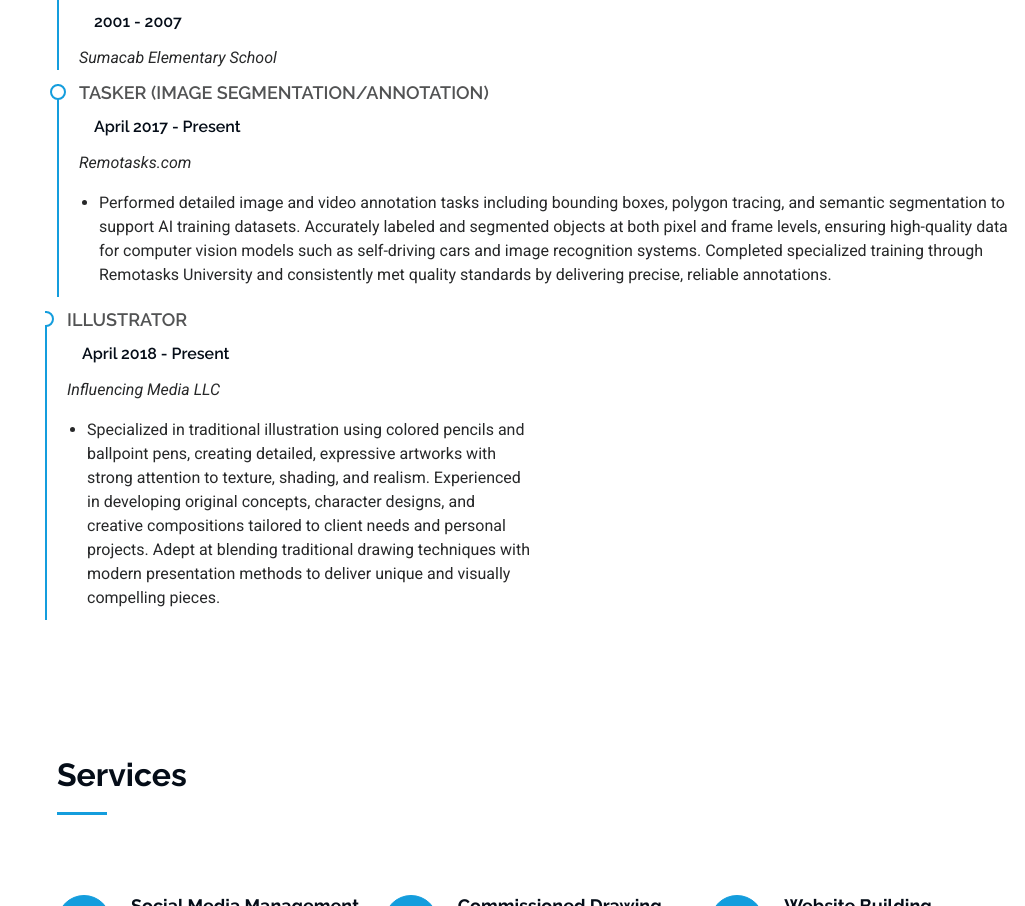
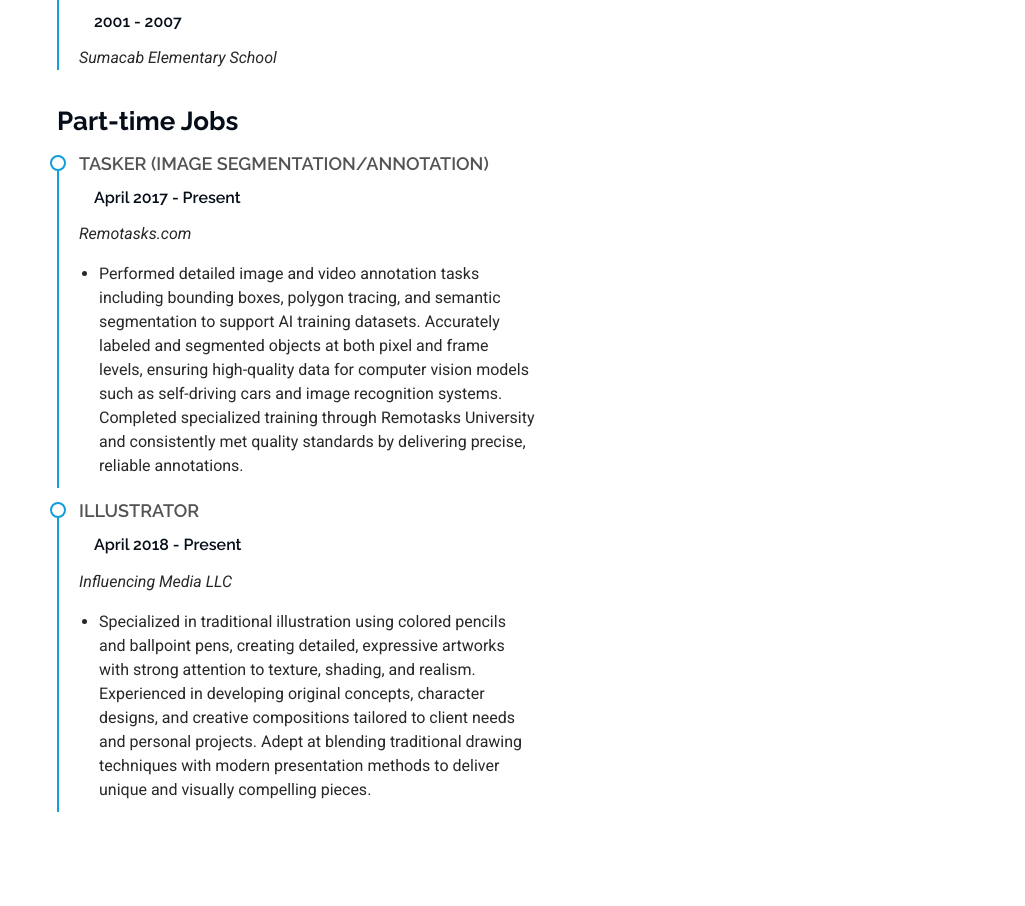
Before and after one commit to Jeff-vistada/CV-2, a plain HTML site: page index.html in a window 1280 px wide. Shown: the part 3589-4495 px from the top of the page, without its empty margins (255-1280 px from the left). Drawn offline with Linux system fonts and the light colour scheme.

Commit message:
Update index.html

```diff
--- a/index.html
+++ b/index.html
@@ -337,7 +337,8 @@
           </div>
 
         </div>
-
+        <div class="col-lg-6" data-aos="fade-up" data-aos-delay="200">
+            <h3 class="resume-title">Part-time Jobs</h3>
             <div class="resume-item">
               <h4>Tasker (Image Segmentation/Annotation)</h4>
               <h5>April 2017 - Present</h5>
```
